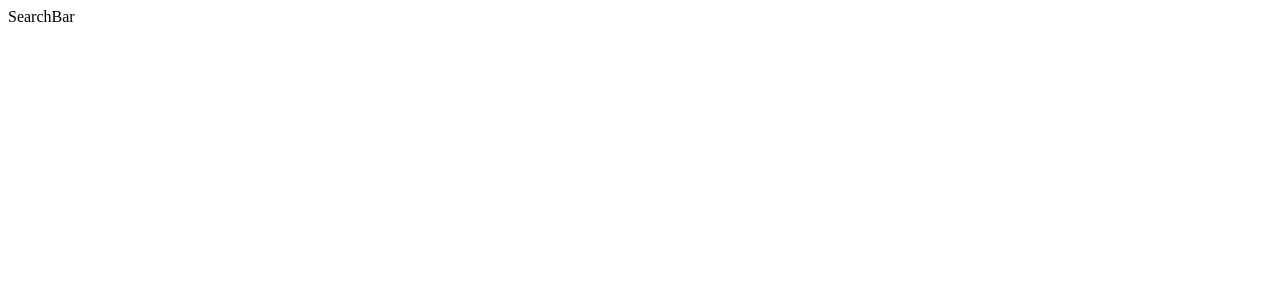
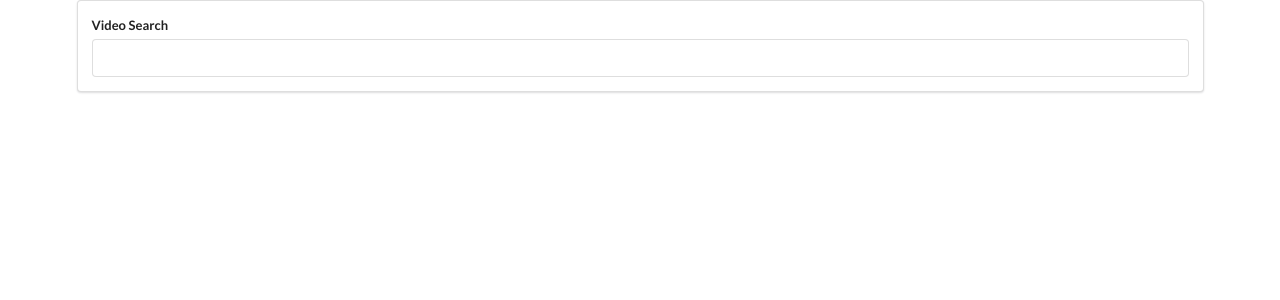
Before and after one commit to bartkalanski/barts-youtube, a React (Create React App) app: page / in a window 1280 px wide. Shown: the top 300 px of the page. Built offline with nearby package versions, Linux system fonts and the light colour scheme.

Commit message:
Created search bar component

```diff
--- a/public/index.html
+++ b/public/index.html
@@ -1,32 +1,23 @@
 <!DOCTYPE html>
 <html lang="en">
-  <head>
+
+<head>
     <meta charset="utf-8" />
     <link rel="icon" href="%PUBLIC_URL%/favicon.ico" />
     <meta name="viewport" content="width=device-width, initial-scale=1" />
     <meta name="theme-color" content="#000000" />
-    <meta
-      name="description"
-      content="Web site created using create-react-app"
-    />
+    <meta name="description" content="Web site created using create-react-app" />
     <link rel="apple-touch-icon" href="%PUBLIC_URL%/logo192.png" />
     <!--
       manifest.json provides metadata used when your web app is installed on a
       user's mobile device or desktop. See https://developers.google.com/web/fundamentals/web-app-manifest/
     -->
     <link rel="manifest" href="%PUBLIC_URL%/manifest.json" />
-    <!--
-      Notice the use of %PUBLIC_URL% in the tags above.
-      It will be replaced with the URL of the `public` folder during the build.
-      Only files inside the `public` folder can be referenced from the HTML.
+    <link rel="stylesheet" href="https://cdnjs.cloudflare.com/ajax/libs/semantic-ui/2.4.1/semantic.min.css" integrity="sha512-8bHTC73gkZ7rZ7vpqUQThUDhqcNFyYi2xgDgPDHc+GXVGHXq+xPjynxIopALmOPqzo9JZj0k6OqqewdGO3EsrQ==" crossorigin="anonymous" />
+    <title>React App</title>
+</head>
 
-      Unlike "/favicon.ico" or "favicon.ico", "%PUBLIC_URL%/favicon.ico" will
-      work correctly both with client-side routing and a non-root public URL.
-      Learn how to configure a non-root public URL by running `npm run build`.
-    -->
-    <title>React App</title>
-  </head>
-  <body>
+<body>
     <noscript>You need to enable JavaScript to run this app.</noscript>
     <div id="root"></div>
     <!--
@@ -39,5 +30,6 @@
       To begin the development, run `npm start` or `yarn start`.
       To create a production bundle, use `npm run build` or `yarn build`.
     -->
-  </body>
+</body>
+
 </html>
--- /dev/null
+++ b/src/api/youtube.js
@@ -0,0 +1 @@
+const KEY = 'AIzaSyBV-OBTELpEqYr3_YL7WI9DGZ7HqVWOWEE'
--- a/src/components/App.js
+++ b/src/components/App.js
@@ -3,7 +3,11 @@ import SearchBar from './SearchBar'
 
 class App extends React.Component {
     render(){
-    return <div><SearchBar/></div>
+    return (
+    <div className="ui container">
+        <SearchBar/>
+        </div>
+        )
     }
 }
 
--- a/src/components/SearchBar.js
+++ b/src/components/SearchBar.js
@@ -3,10 +3,28 @@ import React from 'react'
 
 
 class SearchBar extends React.Component {
+    state = { term: '' }
 
+    onInputChange = event => {
+        this.setState({ term: event.target.value })
+    }
+    onFormSubmit = event => {
+        event.preventDefault()
+    }
 render() {
     return (
-    <div>SearchBar</div>
+    <div className="search-bar ui segment">
+        <form onSubmit={this.onFormSubmit} className="ui form">
+            <div className="field">
+                <label>Video Search</label>
+                <input
+                 type="text"
+                 value={this.state.term}
+                 onChange={this.onInputChange}
+                 />
+            </div>
+        </form>
+    </div>
     )
 }
 }
```
